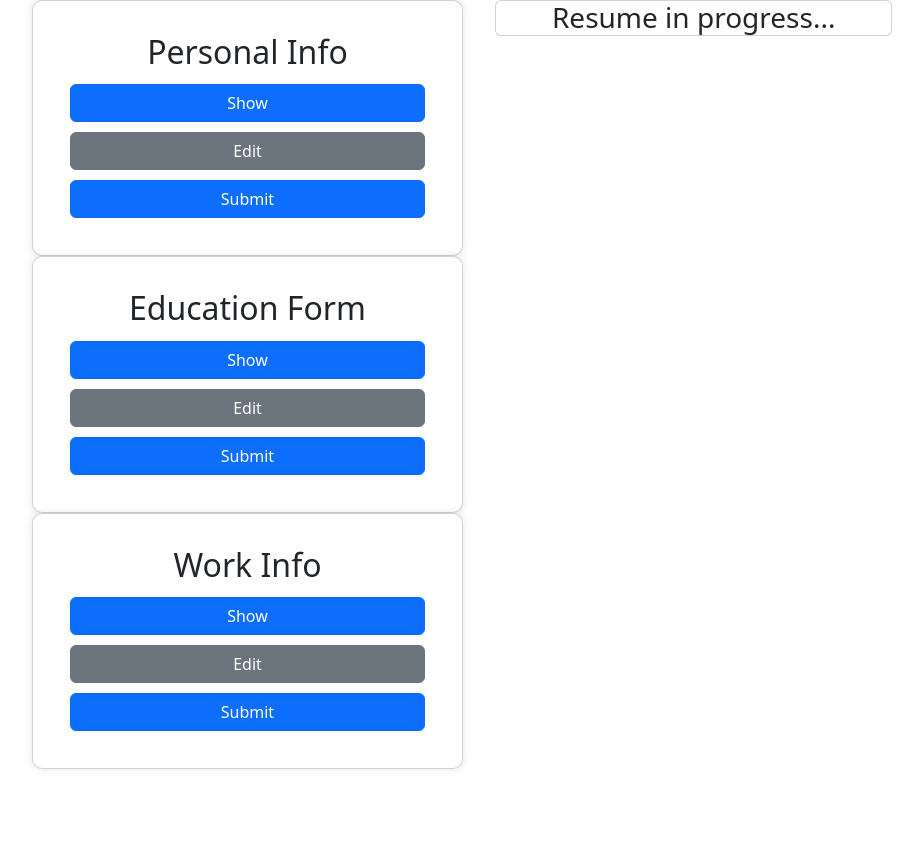
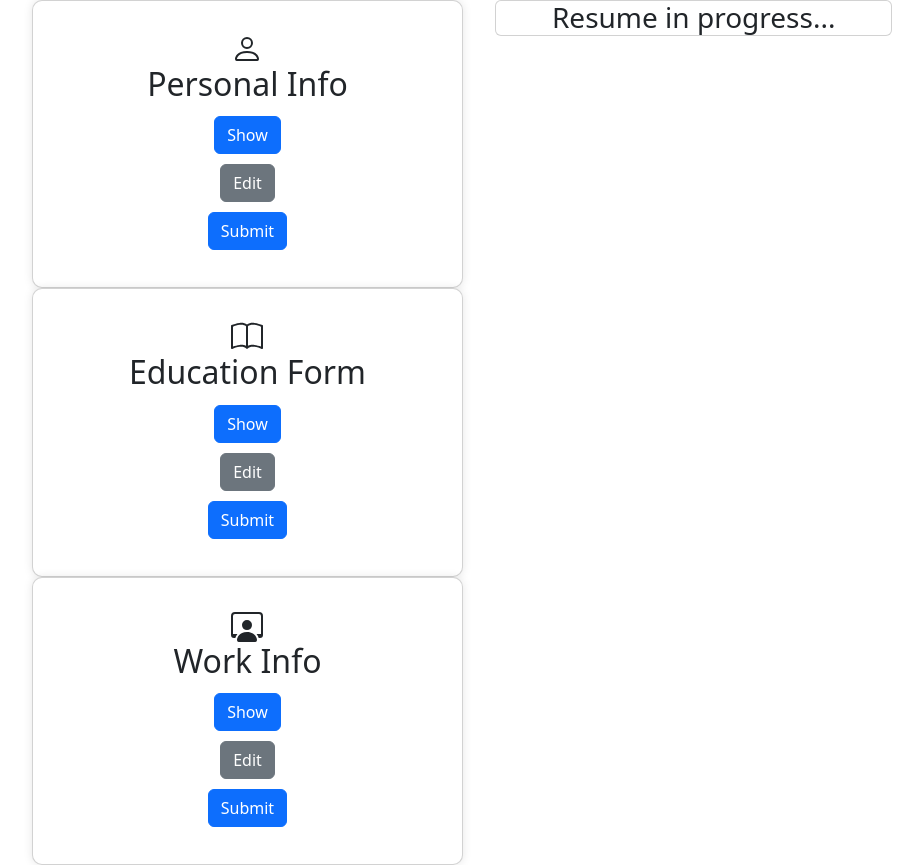
Before and after one commit to leechiahwa/project-cv-application, a React (Vite) app: page / in a window 1280 px wide. Shown: the whole page, without its empty margins (0-923 px from the left). Before the commit the page ends 800 px from the top, so only its background shows below. Built offline with nearby package versions, Linux system fonts and the light colour scheme.

Commit message:
Add bootstrap-icons package and add icons to forms

```diff
--- a/package.json
+++ b/package.json
@@ -11,6 +11,7 @@
   },
   "dependencies": {
     "bootstrap": "^5.3.3",
+    "bootstrap-icons": "^1.11.3",
     "moment": "^2.30.1",
     "react": "^18.2.0",
     "react-dom": "^18.2.0"
--- a/src/App.css
+++ b/src/App.css
@@ -33,8 +33,9 @@ p.preview {
     text-align: center;
 }
 
-h3.card {
-    text-align: center;
+.card {
+    display: flex;
+    align-items: center;
 }
 
 div.card {
--- a/src/components/InfoForm.tsx
+++ b/src/components/InfoForm.tsx
@@ -78,7 +78,18 @@ export default function InfoForm() {
     <div className="d-flex">
       <div className="d-flex flex-column" id="form">
         <div className="card">
+          <svg
+            xmlns="http://www.w3.org/2000/svg"
+            width="32"
+            height="32"
+            fill="currentColor"
+            className="bi bi-person"
+            viewBox="0 0 16 16"
+          >
+            <path d="M8 8a3 3 0 1 0 0-6 3 3 0 0 0 0 6m2-3a2 2 0 1 1-4 0 2 2 0 0 1 4 0m4 8c0 1-1 1-1 1H3s-1 0-1-1 1-4 6-4 6 3 6 4m-1-.004c-.001-.246-.154-.986-.832-1.664C11.516 10.68 10.289 10 8 10s-3.516.68-4.168 1.332c-.678.678-.83 1.418-.832 1.664z" />
+          </svg>
           <h2 className="header">Personal Info</h2>
+
           <button
             onClick={() => setPersonalInfoActive(!isPersonalInfoActive)}
             className="btn btn-primary"
@@ -135,8 +146,17 @@ export default function InfoForm() {
           </button>
         </div>
         <div className="card">
+          <svg
+            xmlns="http://www.w3.org/2000/svg"
+            width="32"
+            height="32"
+            fill="currentColor"
+            className="bi bi-book"
+            viewBox="0 0 16 16"
+          >
+            <path d="M1 2.828c.885-.37 2.154-.769 3.388-.893 1.33-.134 2.458.063 3.112.752v9.746c-.935-.53-2.12-.603-3.213-.493-1.18.12-2.37.461-3.287.811zm7.5-.141c.654-.689 1.782-.886 3.112-.752 1.234.124 2.503.523 3.388.893v9.923c-.918-.35-2.107-.692-3.287-.81-1.094-.111-2.278-.039-3.213.492zM8 1.783C7.015.936 5.587.81 4.287.94c-1.514.153-3.042.672-3.994 1.105A.5.5 0 0 0 0 2.5v11a.5.5 0 0 0 .707.455c.882-.4 2.303-.881 3.68-1.02 1.409-.142 2.59.087 3.223.877a.5.5 0 0 0 .78 0c.633-.79 1.814-1.019 3.222-.877 1.378.139 2.8.62 3.681 1.02A.5.5 0 0 0 16 13.5v-11a.5.5 0 0 0-.293-.455c-.952-.433-2.48-.952-3.994-1.105C10.413.809 8.985.936 8 1.783" />
+          </svg>
           <h2 className="header">Education Form</h2>
-          {/* TODO: Add an arrow button that sets active on click */}
           <button
             onClick={() => setEducationActive(!isEducationActive)}
             className="btn btn-primary"
@@ -195,6 +215,17 @@ export default function InfoForm() {
           </button>
         </div>
         <div className="card">
+          <svg
+            xmlns="http://www.w3.org/2000/svg"
+            width="32"
+            height="32"
+            fill="currentColor"
+            className="bi bi-person-workspace"
+            viewBox="0 0 16 16"
+          >
+            <path d="M4 16s-1 0-1-1 1-4 5-4 5 3 5 4-1 1-1 1zm4-5.95a2.5 2.5 0 1 0 0-5 2.5 2.5 0 0 0 0 5" />
+            <path d="M2 1a2 2 0 0 0-2 2v9.5A1.5 1.5 0 0 0 1.5 14h.653a5.4 5.4 0 0 1 1.066-2H1V3a1 1 0 0 1 1-1h12a1 1 0 0 1 1 1v9h-2.219c.554.654.89 1.373 1.066 2h.653a1.5 1.5 0 0 0 1.5-1.5V3a2 2 0 0 0-2-2z" />
+          </svg>
           <h2 className="header">Work Info</h2>
           {/* TODO: Add an arrow button that sets active on click */}
           <button
```
Also changed, not shown: 1 other file (tests, documents, lock files or other folders).
